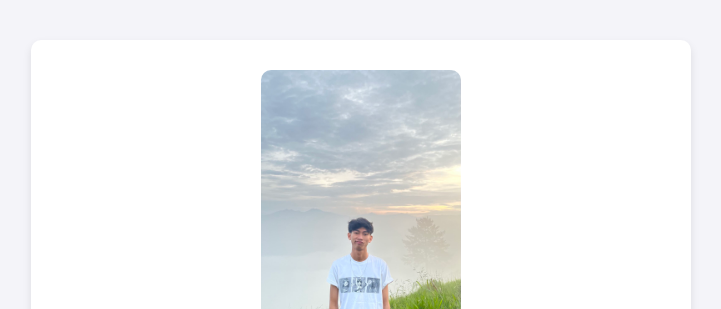
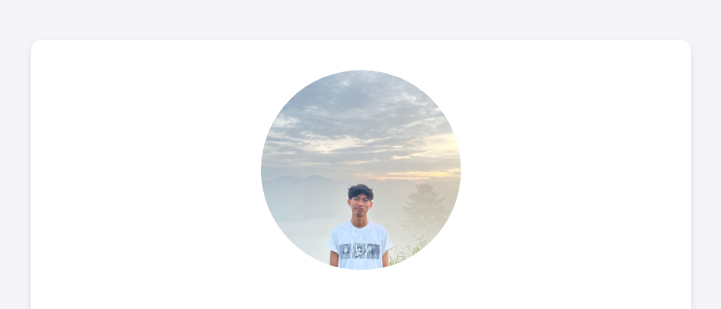
Before and after one commit to FadhilRaka/Cloud-Computing, a plain HTML site: page index.html in a window 1280 px wide. Shown: the top 309 px of the page, without its empty margins (279-1000 px from the left). Drawn offline with Linux system fonts and the light colour scheme.

Commit message:
Update index.html

```diff
--- a/index.html
+++ b/index.html
@@ -24,8 +24,9 @@
     }
     .profile-pic {
       width: 200px;
-      height: auto;
-      border-radius: 10px;
+      height: 200px;
+      object-fit: cover;
+      border-radius: 50%;
       margin-bottom: 20px;
     }
     .info {
```
